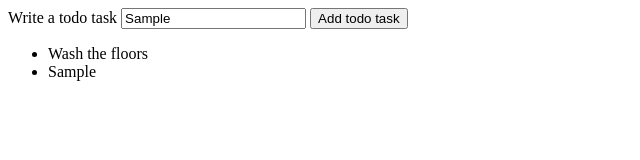
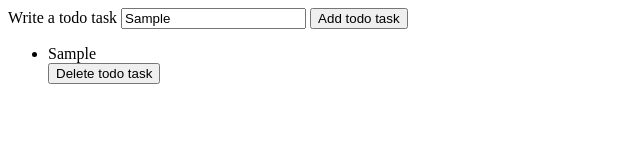
Before and after one commit to JulieKodehode/gloede_programmerer_vaer, a plain HTML site: page dag_18/index.html in a window 1280 px wide. Both pictures are taken after typing "Sample" into the empty fields and a click on the button "Add todo task". Shown: the whole page, without its empty margins (0-640 px from the left). Drawn offline with Linux system fonts and the light colour scheme.

Commit message:
Undervisning 18

```diff
--- a/dag_18/index.html
+++ b/dag_18/index.html
@@ -21,16 +21,17 @@
       -->
 
       <form>
+         <!-- Step 5 -->
          <label for="taskInput">
             Write a todo task
             <input type="text" name="taskInput" id="taskInput">
          </label>
 
+         <!-- Step 1 -->
          <button id="taskSubmit">Add todo task</button>
 
-         <ul id="taskList">
-            <li>Wash the floors</li>
-         </ul>
+         <!-- Step 7 -->
+         <ul id="taskList"></ul>
       </form>
     </main>
 
--- a/dag_18/script.js
+++ b/dag_18/script.js
@@ -1,24 +1,56 @@
+// Step 4
 function addTodoTask() {
-   // Code
    event.preventDefault()
 
    console.log("Is button clicked?")
 
+   // Step 6
    const taskInputData = document.querySelector("#taskInput").value;
    console.log(taskInputData);
 
+   // Step 8
    const taskListContent = document.querySelector("#taskList");
    console.log(taskListContent);
 
+   // Step 9
    const newTaskItem = document.createElement("li");
    console.log(newTaskItem);
 
+   // Step 10
    newTaskItem.textContent = taskInputData;
 
+   // Step 11
    taskListContent.appendChild(newTaskItem);
+
+   // Step 12
+   const deleteButton = document.createElement("button");
+   console.log(deleteButton);
+
+   // Step 13
+   deleteButton.textContent = "Delete todo task";
+
+   // Step 14
+   taskListContent.appendChild(deleteButton);
+
+   // Step 15
+   deleteButton.addEventListener("click", function () {
+      event.preventDefault()
+      newTaskItem.remove();
+      deleteButton.remove();
+   })
 };
 
+// Step 2
+// const defines a constant variable (const erklærer en konstant variabel)
+// taskSubmitButton is a variable name (taskSubmitButton er et variabel navn)
+// = defines that we set/save data to the variable (= definerer at vi setter opp/lagrer informasjon til variabelen)
+// document defines that we work with the HTML document (document erklærer at vi jobber med HTML dokumentet)
+// .querySelector() is a method used to get elements from the HTML document (.querySelector er en metode som henter elementer fra HTML dokumentet)
+// #taskSubmit is the id name we gave the element in HTML (#taskSubmit er id-navnet vi ga elementet i HTML)
+
+// A variable that saves the data that we got an HTML element.
 const taskSubmitButton = document.querySelector("#taskSubmit");
 console.log(taskSubmitButton);
 
+// Step 3
 taskSubmitButton.addEventListener("click", addTodoTask);
```
Also changed, not shown: 1 other file.
